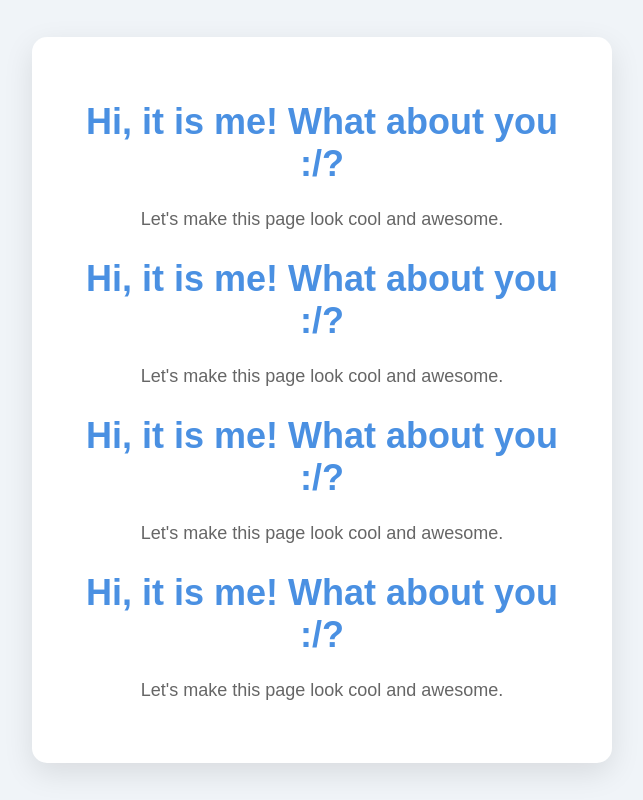
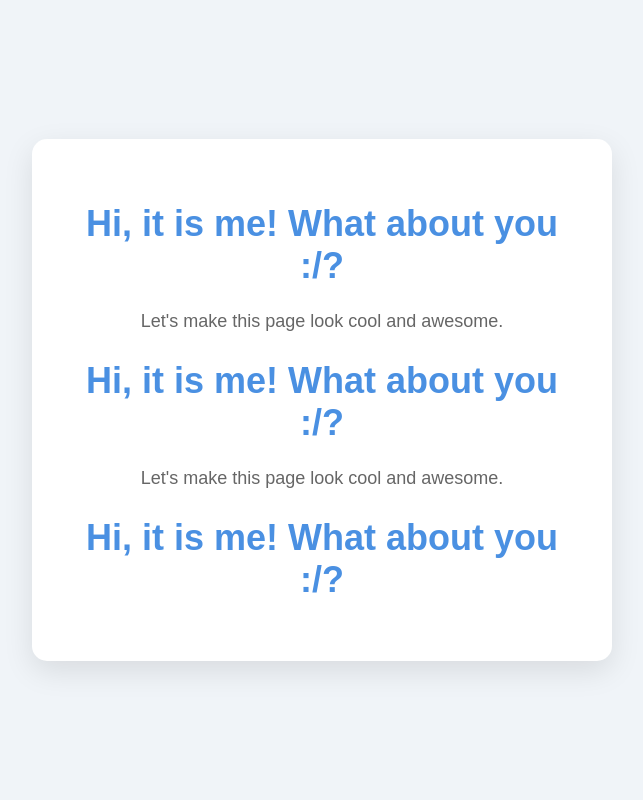
Before and after one commit to winkevinzzzz/my-app-test, a React (Create React App) app: page / in a window 1280 px wide. Shown: the whole page, without its empty margins (318-961 px from the left). Built offline with nearby package versions, Linux system fonts and the light colour scheme.

Commit message:
create master

```diff
--- a/src/App.js
+++ b/src/App.js
@@ -8,9 +8,6 @@ function App() {
       <h1 className="greeting-text">Hi, it is me! What about you :/?</h1>
       <p className="description-text">Let's make this page look cool and awesome.</p>
       <h1 className="greeting-text">Hi, it is me! What about you :/?</h1>
-      <p className="description-text">Let's make this page look cool and awesome.</p>
-      <h1 className="greeting-text">Hi, it is me! What about you :/?</h1>
-      <p className="description-text">Let's make this page look cool and awesome.</p>
     </div>
   );
 }
```
